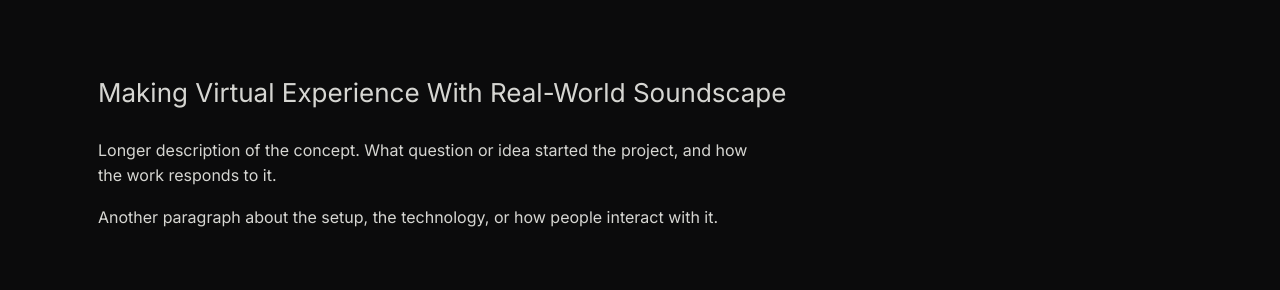
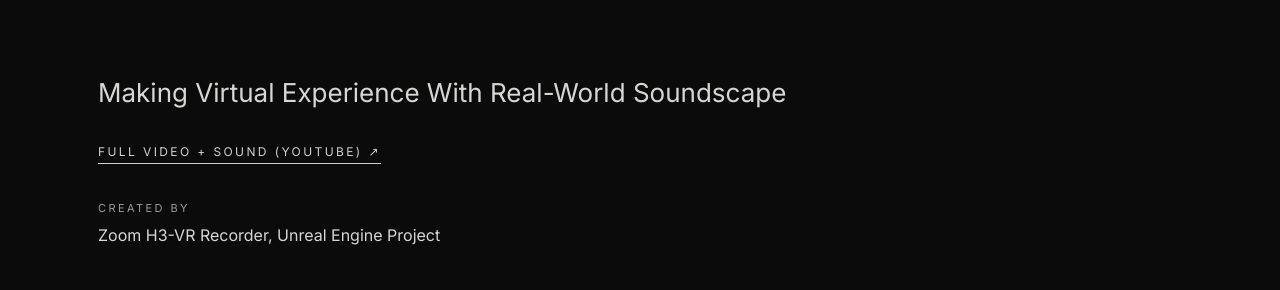
Before and after one commit to snowicefield/snowicefield.github.io, a plain HTML site: page projects/04_ambix/index.html in a window 1280 px wide. Shown: the part 662-952 px from the top of the page. Drawn offline with Linux system fonts and the light colour scheme.

Commit message:
update created by

```diff
--- a/assets/css/style.css
+++ b/assets/css/style.css
@@ -356,6 +356,38 @@ a {
   max-width: 65ch;
   color: #d6d6d2;
 }
+.watch-link {
+  display: inline-block;
+  font-size: 12px;
+  letter-spacing: 0.2em;
+  text-transform: uppercase;
+  text-decoration: none;
+  border-bottom: 1px solid currentColor;
+  padding-bottom: 2px;
+  color: var(--fg);
+  opacity: 0.85;
+  transition: opacity 0.2s;
+}
+.watch-link::after {
+  content: " ↗";
+}
+.watch-link:hover {
+  opacity: 1;
+}
+.credits {
+  margin: 36px 0 0;
+  max-width: 65ch;
+}
+.credits dt {
+  font-size: 11px;
+  letter-spacing: 0.22em;
+  text-transform: uppercase;
+  color: var(--muted);
+}
+.credits dd {
+  margin: 6px 0 0;
+  color: #d6d6d2;
+}
 
 .project-nav {
   display: flex;
--- a/projects/04_ambix/index.html
+++ b/projects/04_ambix/index.html
@@ -40,8 +40,11 @@
       <div class="text">
         <!-- EDIT: project description -->
         <p class="lead">Making Virtual Experience With Real-World Soundscape</p>
-        <p>Longer description of the concept. What question or idea started the project, and how the work responds to it.</p>
-        <p>Another paragraph about the setup, the technology, or how people interact with it.</p>
+        <p><a class="watch-link" href="https://www.youtube.com/watch?v=CRpK-H6pVdA" target="_blank" rel="noopener">Full video + sound (YouTube)</a></p>
+        <dl class="credits">
+          <dt>Created By</dt>
+          <dd>Zoom H3-VR Recorder, Unreal Engine Project</dd>
+        </dl>
       </div>
     </div>
 
```
Also changed, not shown: index.html (+2 -2 lines), projects/01_sky/index.html (+6 -4 lines), projects/02_cube/index.html (+4 -2 lines), projects/03_fisheye/index.html (+4 -2 lines), projects/05_mapping/index.html (+6 -4 lines).
